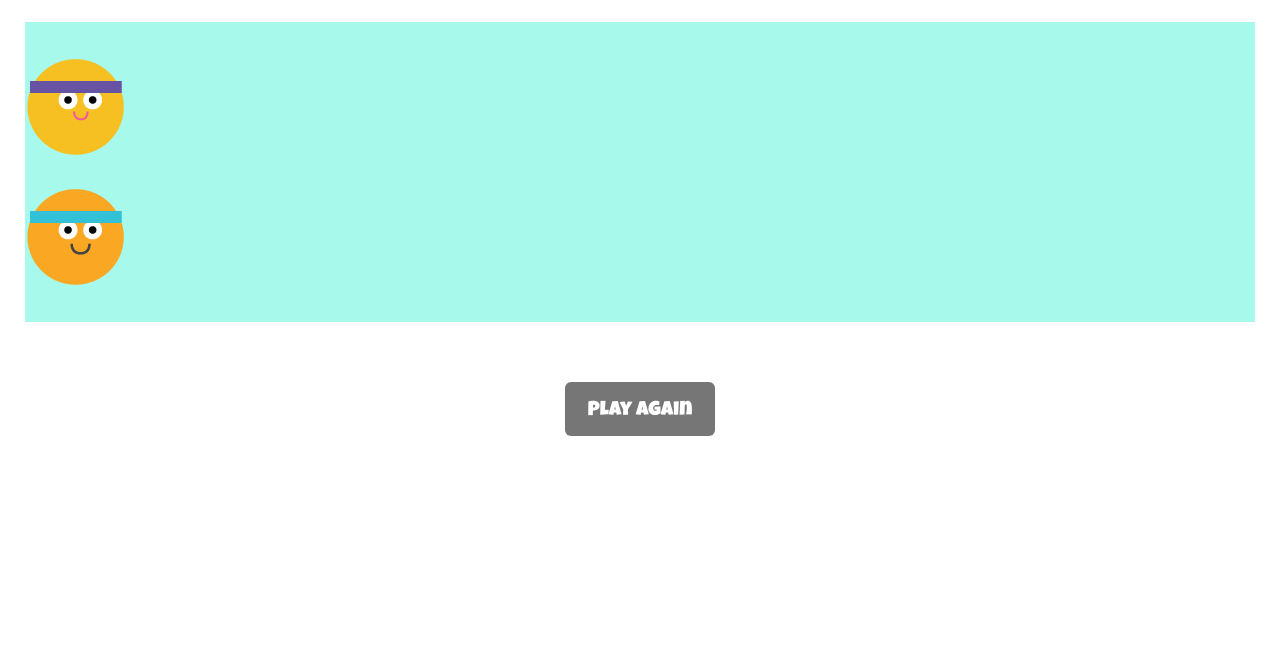
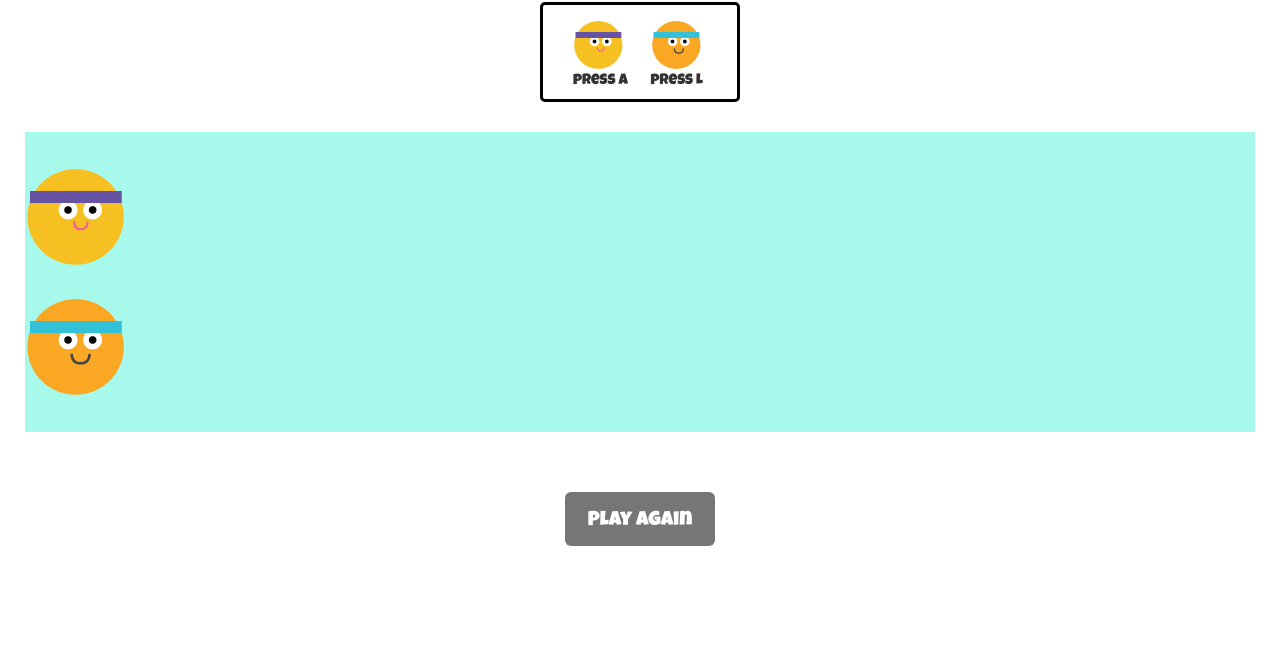
Before and after one commit to myungok-star/racing-game, a plain HTML site: page index.html in a window 1280 px wide. Shown: the part 146-800 px from the top of the page. Drawn offline with nearby package versions, Linux system fonts and the light colour scheme.

Commit message:
added a row two for a button instruction

```diff
--- a/css/style.css
+++ b/css/style.css
@@ -26,14 +26,41 @@ h1 {
   width: 100px;
   height: 100px;
 }
-
+.row2 {
+  width: 200px;
+  height: 100px;
+  border: 3px solid black;
+  border-radius: 5px;
+  margin: 0 auto;
+  padding-left: 20px;
+  padding-top: 5px;
+}
 .game-board {
   margin: 30px 10px;
   background-color: #a7f9ec;
   padding: 5px 0;
   height: 300px;
+
 }
 
+img {
+  width: 50px;
+  height: 50px;
+  position: center;
+  margin: 0 auto;
+}
+p {
+  font-size: 15px;
+}
+
+.player-top-button{
+  margin: 10px;
+  display: inline-block;
+}
+.player-bottom-button{
+  margin: 10px;
+  display: inline-block;
+}
 .btn {
   background-color: #777676;
   color: white;
--- a/index.html
+++ b/index.html
@@ -23,12 +23,23 @@
    <div class="row">
      <div class="col-md-12">
        <div class="header text-center">
-         <h1>Face Racers!</h1>
+         <h1>Face Racers</h1>
        </div>
+       <div class="row2">
+       <div class="player-top-button">
+         <img src="css/face_02.png">
+         <p>press A</p>
+       </div>
+       <div class="player-bottom-button">
+         <img src="css/face_01.png">
+         <p>press L</p>
+       </div>
+     </div>
     <div class="game-board">
     <div class="player" id="player-top"></div>
     <div class="player" id="player-bottom"></div>
     </div>
+
     <button class="btn btn-lg btn-reset tmp-hidden" id="reset">Play Again</button>
 
 </body>
```
